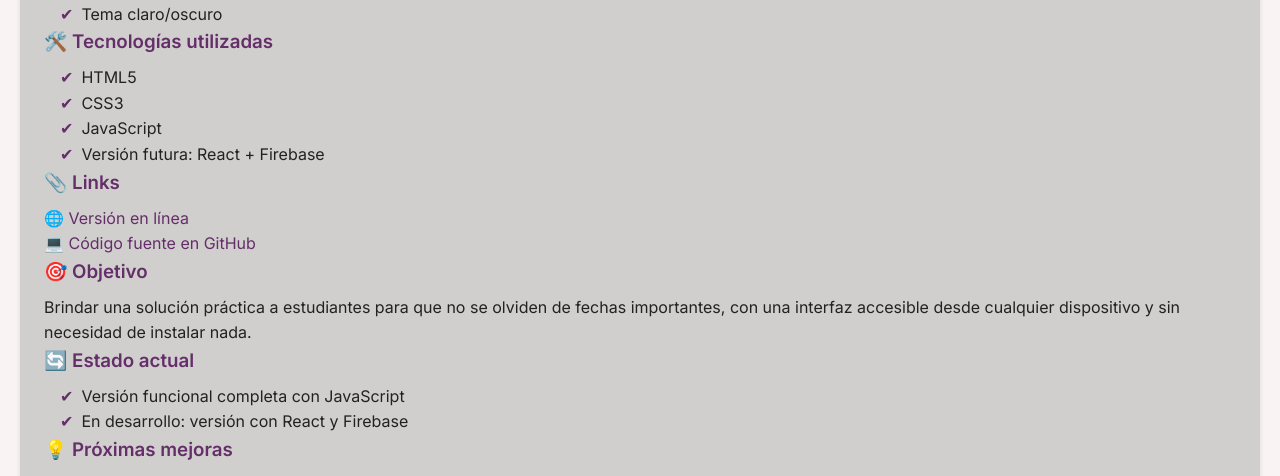
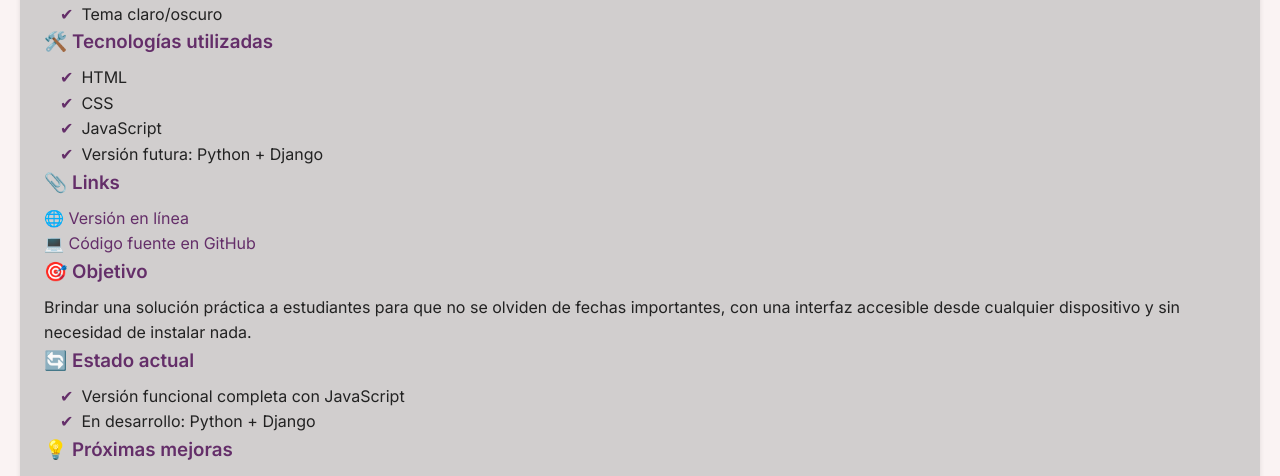
Before and after one commit to NellyBurgos/portafolio-nelly, a plain HTML site: page index.html in a window 1280 px wide. Shown: the part 750-1226 px from the top of the page. Drawn offline with Linux system fonts and the light colour scheme.

Commit message:
Update index.html

```diff
--- a/index.html
+++ b/index.html
@@ -117,10 +117,10 @@
 
     <h3>🛠️ Tecnologías utilizadas</h3>
     <ul>
-      <li>HTML5</li>
-      <li>CSS3</li>
+      <li>HTML</li>
+      <li>CSS</li>
       <li>JavaScript</li>
-      <li>Versión futura: React + Firebase</li>
+      <li>Versión futura: Python + Django</li>
     </ul>
 
     <h3>📎 Links</h3>
@@ -135,7 +135,7 @@
     <h3>🔄 Estado actual</h3>
     <ul>
       <li>Versión funcional completa con JavaScript</li>
-      <li>En desarrollo: versión con React y Firebase</li>
+      <li>En desarrollo: Python + Django</li>
     </ul>
 
     <h3>💡 Próximas mejoras</h3>
```
